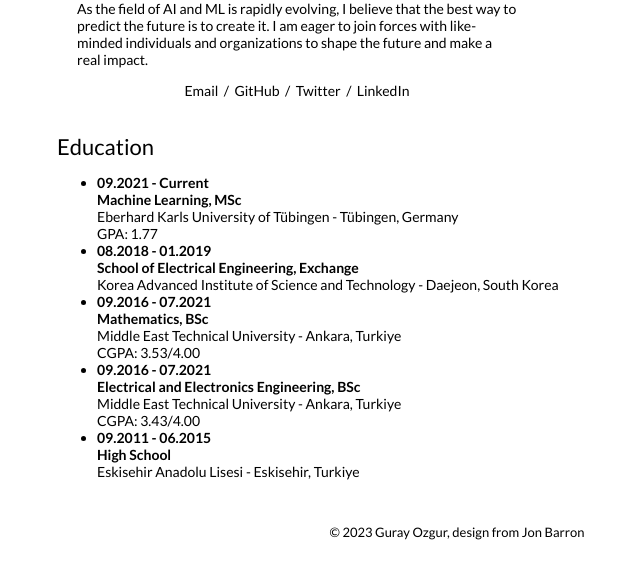
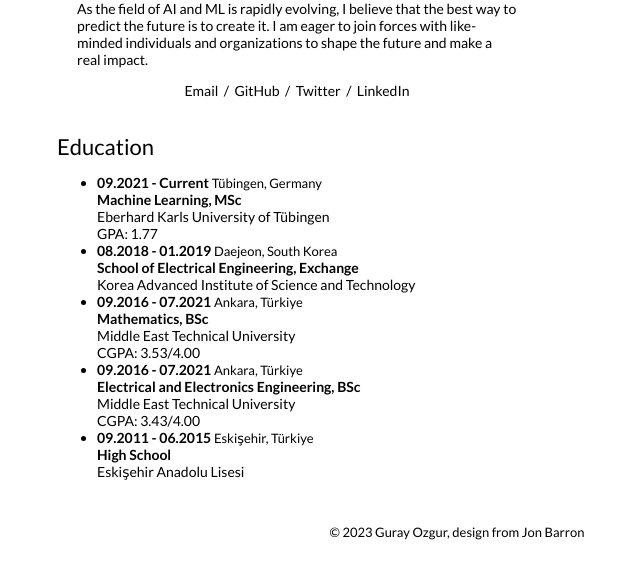
Before and after one commit to gurayozgur/gurayozgur.github.io, a Jekyll site: the page built from _posts/2019-06-02-venue.markdown, in a window 1280 px wide, cut to the strip 426-987 px from the top of the page. Shown: the whole strip, without its empty margins (183-823 px from the left). Built offline with Jekyll 4.4.1, drawn with Linux system fonts in a browser that asks for light colours; nearby versions of some CDN libraries.

Commit message:
Update default.html

```diff
--- a/_layouts/default.html
+++ b/_layouts/default.html
@@ -54,47 +54,47 @@
         <h2>Education</h2>
 <ul>
   <li>
-    <strong>09.2021 - Current</strong>
+    <strong>09.2021 - Current</strong> <a style="font-size:small;">Tübingen, Germany</a>
     <br>
     <a href="https://uni-tuebingen.de/fakultaeten/mathematisch-naturwissenschaftliche-fakultaet/fachbereiche/informatik/studium/studiengaenge/machine-learning/"><strong> Machine Learning, MSc</strong></a>
     <br>
-    <a href="https://uni-tuebingen.de/">Eberhard Karls University of Tübingen</a> - Tübingen, Germany
+    <a href="https://uni-tuebingen.de/">Eberhard Karls University of Tübingen</a>
 
     <br>
     GPA: 1.77
   </li>
   <li>
-    <strong>08.2018 - 01.2019</strong>
+    <strong>08.2018 - 01.2019</strong> <a style="font-size:small;">Daejeon, South Korea</a>
     <br>
     <a href="https://ee.kaist.ac.kr/en/"><strong>School of Electrical Engineering, Exchange</strong></a>
     <br>
-    <a href="https://www.kaist.ac.kr/en/">Korea Advanced Institute of Science and Technology</a> - Daejeon, South Korea
+    <a href="https://www.kaist.ac.kr/en/">Korea Advanced Institute of Science and Technology</a>
     <br>
   </li>
   <li>
-    <strong>09.2016 - 07.2021</strong>
+    <strong>09.2016 - 07.2021</strong> <a style="font-size:small;">Ankara, Türkiye</a>
     <br>
     <a href="https://math.metu.edu.tr/"><strong>Mathematics, BSc</strong></a>
     <br>
-    <a href="https://www.metu.edu.tr/">Middle East Technical University</a> - Ankara, Turkiye
+    <a href="https://www.metu.edu.tr/">Middle East Technical University</a>
     <br>
     CGPA: 3.53/4.00
   </li>
   <li>
-    <strong>09.2016 - 07.2021</strong>
+    <strong>09.2016 - 07.2021</strong> <a style="font-size:small;">Ankara, Türkiye</a>
     <br>
     <a href="https://eee.metu.edu.tr/"><strong>Electrical and Electronics Engineering, BSc</strong></a>
     <br>
-    <a href="https://www.metu.edu.tr/">Middle East Technical University</a> - Ankara, Turkiye
+    <a href="https://www.metu.edu.tr/">Middle East Technical University</a>
     <br>
     CGPA: 3.43/4.00
   </li>
   <li>
-    <strong>09.2011 - 06.2015</strong>
+    <strong>09.2011 - 06.2015</strong> <a style="font-size:small;">Eskişehir, Türkiye</a>
     <br>
     <strong>High School</strong>
     <br>
-    <a href="https://eskisehiranadolulisesi.meb.k12.tr/">Eskisehir Anadolu Lisesi</a> - Eskisehir, Turkiye
+    <a href="https://eskisehiranadolulisesi.meb.k12.tr/">Eskişehir Anadolu Lisesi</a>
   </li>
 </ul>
         <table style="width:100%;border:0px;border-spacing:0px;border-collapse:separate;margin-right:auto;margin-left:auto;">
```
